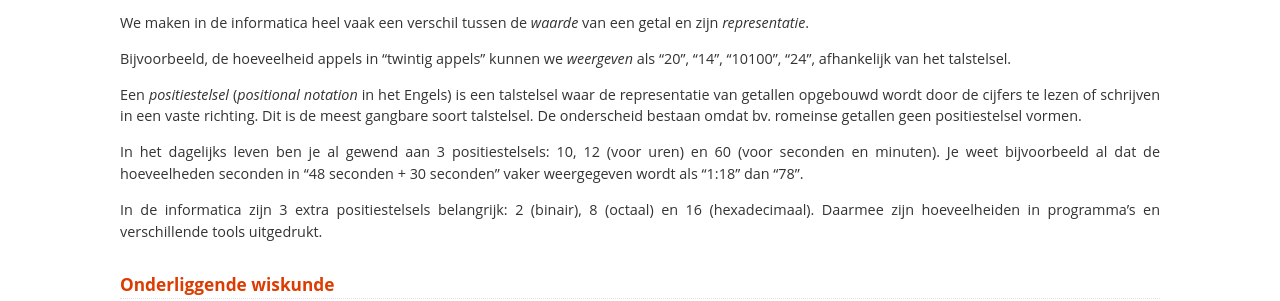
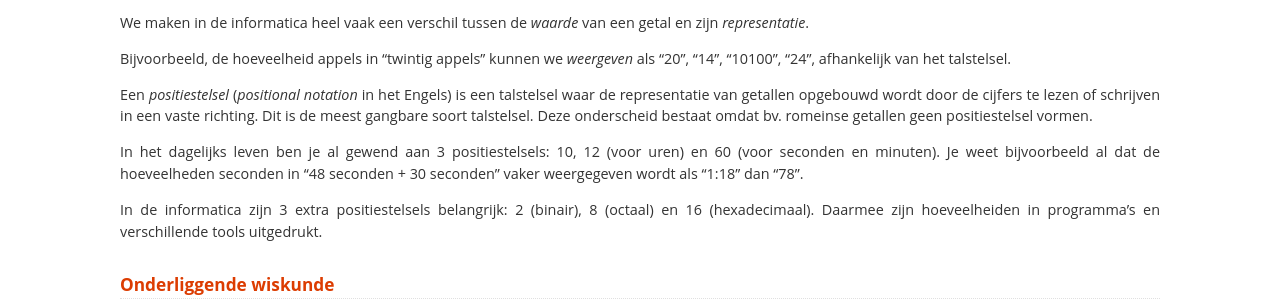
Before and after one commit to knz/leerlijn-informatica, a Sphinx documentation site: the page built from source/dcode.rst, in a window 1280 px wide and 900 px high, scrolled down 553 px. Shown: the part 175-476 px from the top of the window. Built offline with Sphinx 7.4.7, drawn with Linux system fonts in a browser that asks for light colours; some web fonts are replaced; formulas are drawn with MathJax 3.

Commit message:
Fix grammar.

```diff
--- a/source/dcode.rst
+++ b/source/dcode.rst
@@ -34,7 +34,7 @@ talstelsel.
 Een *positiestelsel* (*positional notation* in het Engels) is een
 talstelsel waar de representatie van getallen opgebouwd wordt door de
 cijfers te lezen of schrijven in een vaste richting. Dit is de meest
-gangbare soort talstelsel. De onderscheid bestaan omdat bv. romeinse
+gangbare soort talstelsel. Deze onderscheid bestaat omdat bv. romeinse
 getallen geen positiestelsel vormen.
 
 In het dagelijks leven ben je al gewend aan 3 positiestelsels: 10, 12
```
